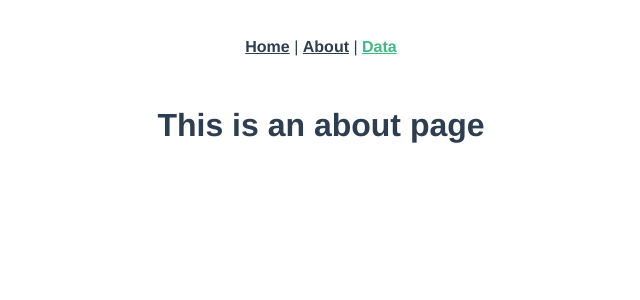
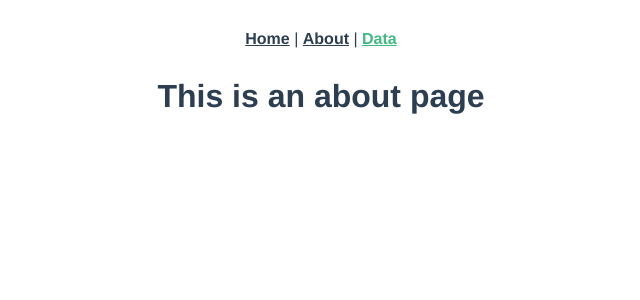
Before and after one commit to kyle4346/NFJV-Hacks, a Vue app in the folder frontend-v2/: page /data in a window 1280 px wide. Shown: the top 300 px of the page, without its empty margins (319-959 px from the left). Built offline with nearby package versions, Linux system fonts and the light colour scheme.

Commit message:
added vuetify

```diff
--- a/frontend-v2/public/index.html
+++ b/frontend-v2/public/index.html
@@ -1,11 +1,13 @@
 <!DOCTYPE html>
-<html lang="">
+<html lang="en">
   <head>
     <meta charset="utf-8">
     <meta http-equiv="X-UA-Compatible" content="IE=edge">
     <meta name="viewport" content="width=device-width,initial-scale=1.0">
     <link rel="icon" href="<%= BASE_URL %>favicon.ico">
     <title><%= htmlWebpackPlugin.options.title %></title>
+    <link rel="stylesheet" href="https://fonts.googleapis.com/css?family=Roboto:100,300,400,500,700,900">
+    <link rel="stylesheet" href="https://cdn.jsdelivr.net/npm/@mdi/font@latest/css/materialdesignicons.min.css">
   </head>
   <body>
     <noscript>
--- a/frontend-v2/src/main.js
+++ b/frontend-v2/src/main.js
@@ -1,10 +1,12 @@
 import Vue from 'vue'
 import App from './App.vue'
 import router from './router'
+import vuetify from './plugins/vuetify'
 
 Vue.config.productionTip = false
 
 new Vue({
   router,
+  vuetify,
   render: h => h(App)
 }).$mount('#app')
--- /dev/null
+++ b/frontend-v2/src/plugins/vuetify.js
@@ -0,0 +1,7 @@
+import Vue from 'vue';
+import Vuetify from 'vuetify/lib/framework';
+
+Vue.use(Vuetify);
+
+export default new Vuetify({
+});
--- /dev/null
+++ b/frontend-v2/vue.config.js
@@ -0,0 +1,5 @@
+module.exports = {
+  transpileDependencies: [
+    'vuetify'
+  ]
+}
```
Also changed, not shown: frontend-v2/package.json (+7 -2 lines), frontend-v2/src/assets/logo.svg (added), 1 other file (tests, documents, lock files or other folders).
